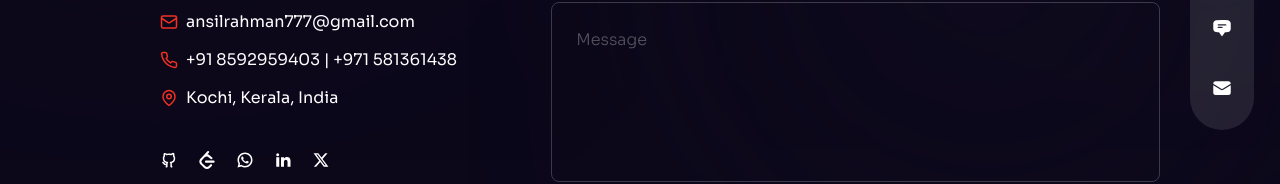
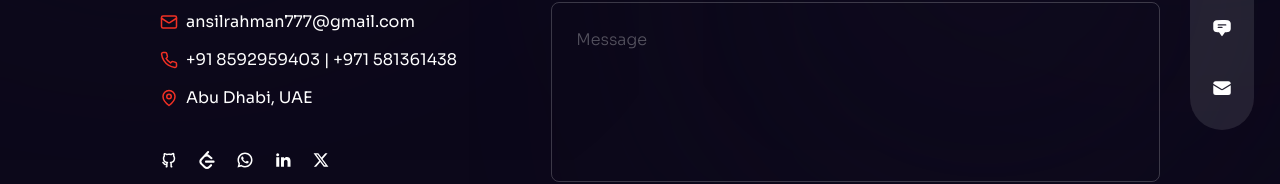
Before and after one commit to ansilrahman777/ansilRahman-Nextjs, a Next.js app: page /contact in a window 1280 px wide. Shown: the part 462-646 px from the top of the page. Built offline with nearby package versions, Linux system fonts and the light colour scheme.

Commit message:
uae location

```diff
--- a/pages/contact/index.js
+++ b/pages/contact/index.js
@@ -85,7 +85,7 @@ const Contact = () => {
             </div>
             <div className="flex items-center gap-2">
               <MapPin size={18} className="text-accent" />
-              <div>Kochi, Kerala, India</div>
+              <div>Abu Dhabi, UAE</div>
             </div>
           </div>
           <div className="hidden mt-10 md:flex ">
```
